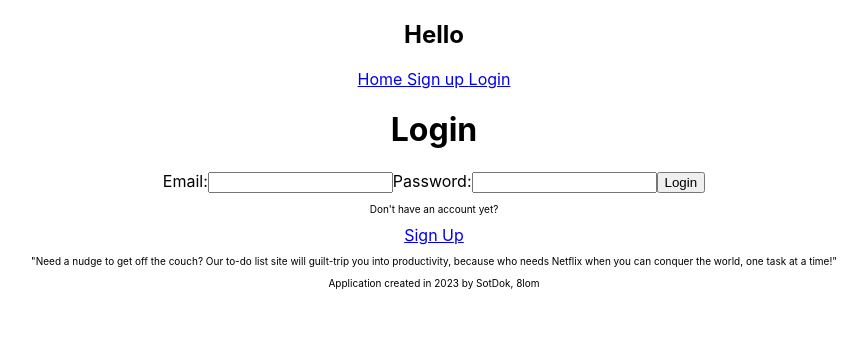
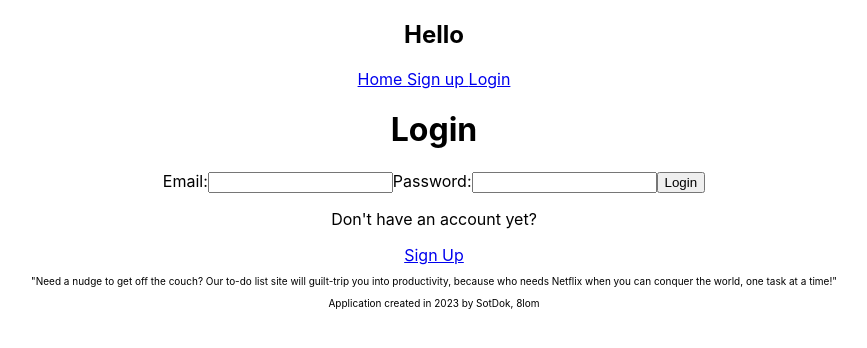
Before and after one commit to MyActionPlan-project/MyActionPlan-client, a React (Create React App) app: page /login in a window 1280 px wide. Shown: the top 348 px of the page, without its empty margins (206-1073 px from the left). Built offline with nearby package versions, Linux system fonts and the light colour scheme.

Commit message:
small update footer

```diff
--- a/src/components/Footer.css
+++ b/src/components/Footer.css
@@ -1,3 +1,3 @@
-p{
+.footer{
     font-size: x-small;
 }
--- a/src/components/Footer.js
+++ b/src/components/Footer.js
@@ -4,10 +4,10 @@ import "./Footer.css"
 function Footer(){
 
     return(
-        <div>
+        <div className="footer" >
 
-            <p>"Need a nudge to get off the couch? Our to-do list site will guilt-trip you into productivity, because who needs Netflix when you can conquer the world, one task at a time!"</p>
-            <p>Application created in 2023 by SotDok, 8lom </p>
+            <p className="footer">"Need a nudge to get off the couch? Our to-do list site will guilt-trip you into productivity, because who needs Netflix when you can conquer the world, one task at a time!"</p>
+            <p className="footer">Application created in 2023 by SotDok, 8lom </p>
         </div>
     )
 }
```
